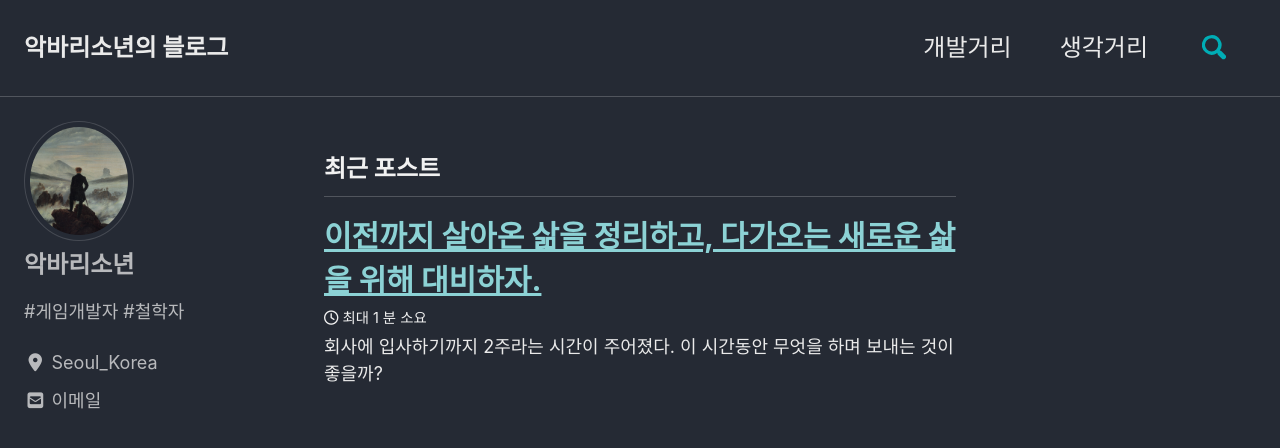
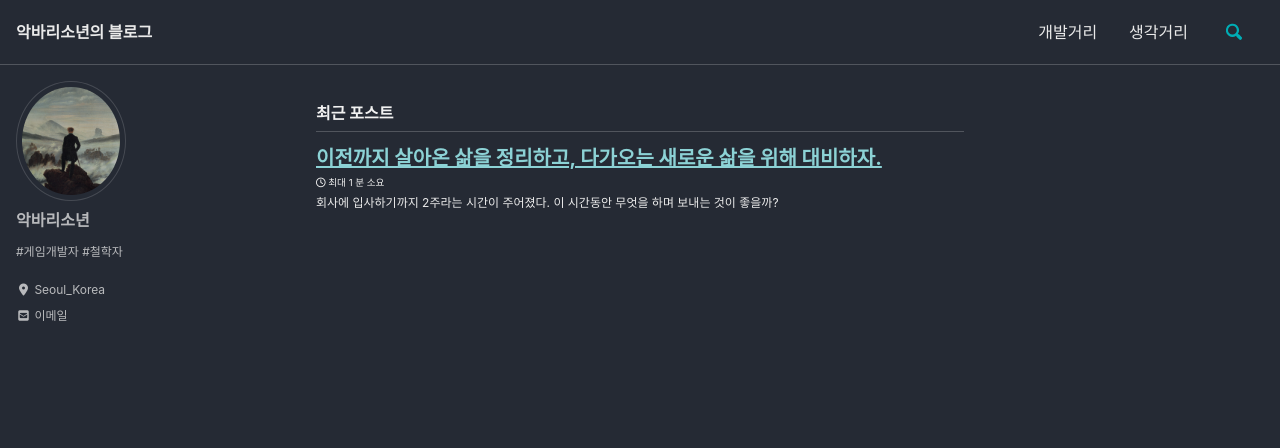
Before and after one commit to surmounter/Blog, a Jekyll site: the page built from index.html, in a window 1280 px wide and 900 px high. Shown: the top 448 px of the window. Built offline with Jekyll 4.4.1, drawn with Linux system fonts in a browser that asks for light colours; cached includes are drawn as plain includes; nearby versions of some CDN libraries; the list of posts is cut into pages by our own code.

Commit message:
Update _reset.scss

```diff
--- a/_sass/minimal-mistakes/_reset.scss
+++ b/_sass/minimal-mistakes/_reset.scss
@@ -15,11 +15,11 @@ html {
   }
 
   @include breakpoint($large) {
-    font-size: 20px;
+    font-size: 16px;
   }
 
   @include breakpoint($x-large) {
-    font-size: 24px;
+    font-size: 16px;
   }
 
   -webkit-text-size-adjust: 100%;
```
